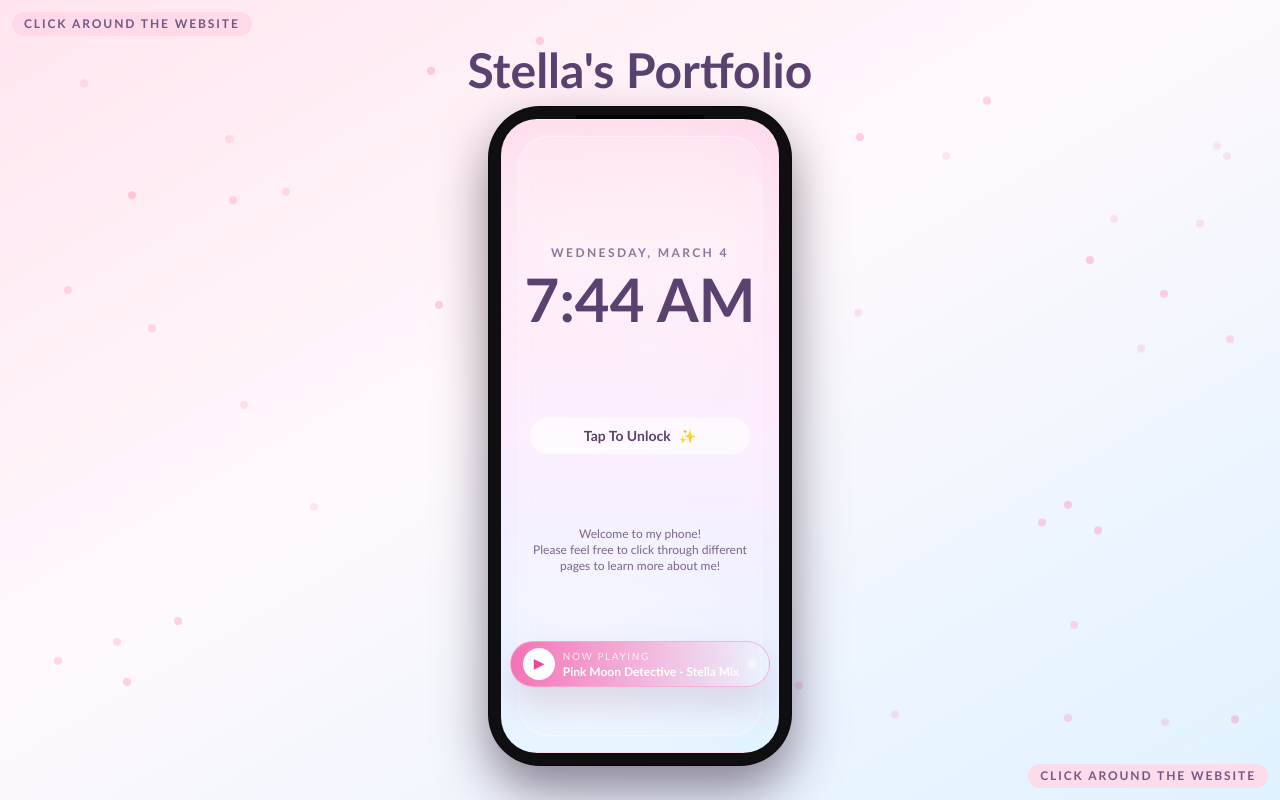
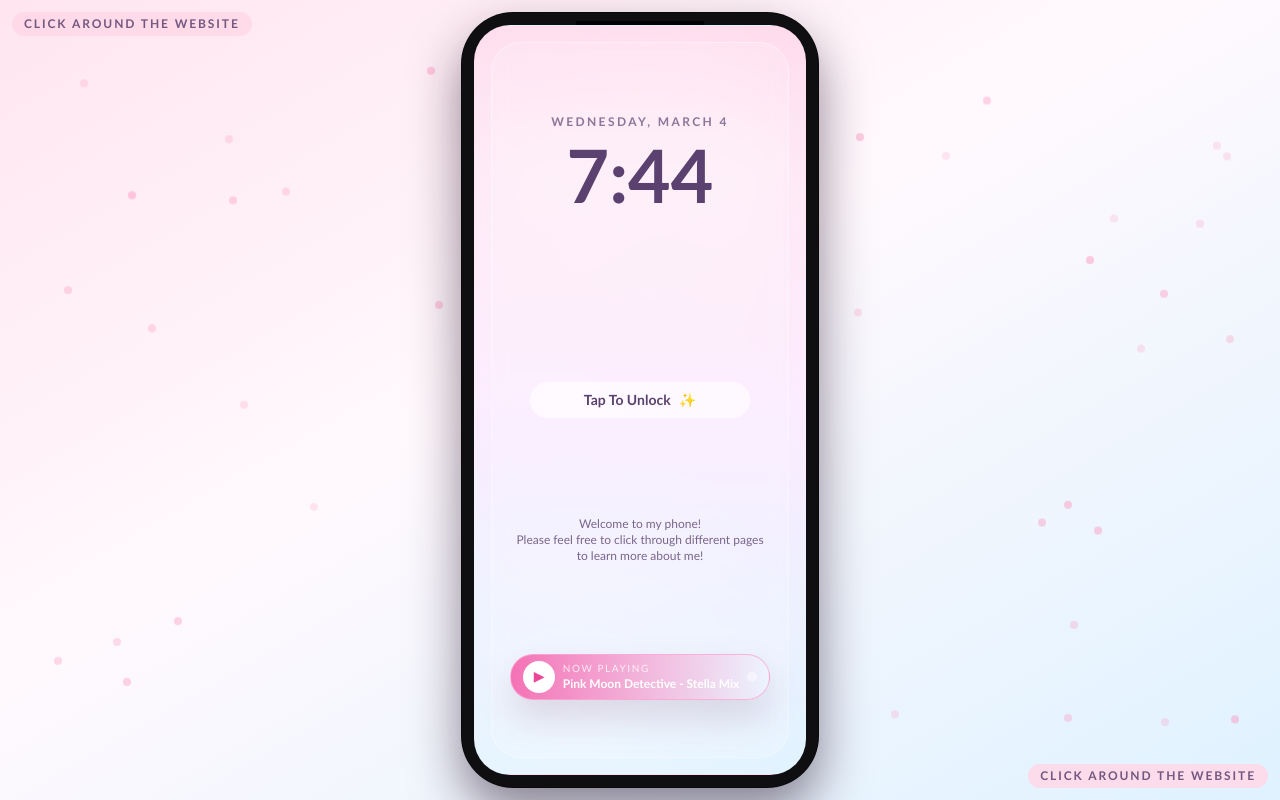
Before and after one commit to akamugin/stella-lee-portfolio, a Next.js app: page / in a window 1280 px wide. Built offline with nearby package versions, Linux system fonts and the light colour scheme.

Commit message:
fix ratio

```diff
--- a/components/home-client.tsx
+++ b/components/home-client.tsx
@@ -87,11 +87,22 @@ export function HomeClient() {
     }) ?? "Loading date...";
 
   const lockTime =
-    now?.toLocaleTimeString(undefined, {
-      hour: "numeric",
-      minute: "2-digit",
-      hour12: true
-    }) ?? "--:--";
+    (() => {
+      if (!now) {
+        return "--:--";
+      }
+      const formatter = new Intl.DateTimeFormat(undefined, {
+        hour: "numeric",
+        minute: "2-digit",
+        hour12: true
+      });
+      const parts = formatter.formatToParts(now);
+      return parts
+        .filter((part) => part.type !== "dayPeriod")
+        .map((part) => part.value)
+        .join("")
+        .trim();
+    })();
 
   const openApp = (app: AppIcon) => {
     setSelected(app);
@@ -99,7 +110,7 @@ export function HomeClient() {
   };
 
   return (
-    <main className="relative isolate mx-auto flex min-h-screen w-screen flex-col items-center justify-center px-3 py-3">
+    <main className="relative isolate mx-auto flex min-h-[100svh] w-screen flex-col items-center justify-center px-3 py-3">
       <p className="pointer-events-none absolute left-3 top-3 z-10 rounded-full bg-petal/90 px-3 py-1 text-[10px] font-semibold uppercase tracking-[0.16em] text-grape/85 sm:text-xs">
         Click Around The Website
       </p>
@@ -132,16 +143,12 @@ export function HomeClient() {
         ))}
       </div>
 
-      <section className="relative z-10 mb-3 text-center">
-        <h1 className="mt-3 text-4xl font-black leading-tight text-grape sm:text-5xl">Stella's Portfolio</h1>
-      </section>
-
       <motion.section
         initial={{ opacity: 0, y: 12 }}
         animate={{ opacity: 1, y: 0 }}
         transition={{ duration: 0.45 }}
         data-no-spark="true"
-        className="relative z-10 w-[min(84vw,330px,calc((100vh-8.75rem)*9/19.5))] max-w-[330px] aspect-[9/19.5] rounded-[52px] border border-black/40 bg-[#0f0f12] p-3 shadow-[0_24px_50px_rgba(36,16,40,0.5)]"
+        className="relative z-10 w-[min(96vw,calc((100svh-1.5rem)*393/852),378px)] aspect-[393/852] rounded-[52px] border border-black/40 bg-[#0f0f12] p-3 shadow-[0_24px_50px_rgba(36,16,40,0.5)]"
       >
         <div className="absolute left-1/2 top-2 h-5 w-32 -translate-x-1/2 rounded-b-2xl bg-black/90" />
 
@@ -164,9 +171,9 @@ export function HomeClient() {
               className="relative z-10 flex h-full w-full cursor-pointer flex-col items-center justify-center rounded-[30px] border border-white/35 bg-white/15 text-grape backdrop-blur"
               aria-label="Unlock phone"
             >
-              <div className="absolute top-[18%] flex flex-col items-center">
+              <div className="absolute top-[10%] flex w-[90%] flex-col items-center">
                 <p className="text-xs font-semibold uppercase tracking-[0.2em] text-grape/70">{lockDate}</p>
-                <h2 className="mt-2 text-6xl font-black">{lockTime}</h2>
+                <h2 className="mt-2 whitespace-nowrap text-[clamp(2.4rem,14vw,4.6rem)] font-black leading-none">{lockTime}</h2>
               </div>
               <p className="absolute left-1/2 top-1/2 inline-flex min-w-[220px] -translate-x-1/2 -translate-y-1/2 items-center justify-center gap-2 rounded-full bg-white/65 px-7 py-2 text-sm font-semibold">
                 <span>Tap To Unlock</span>
```
